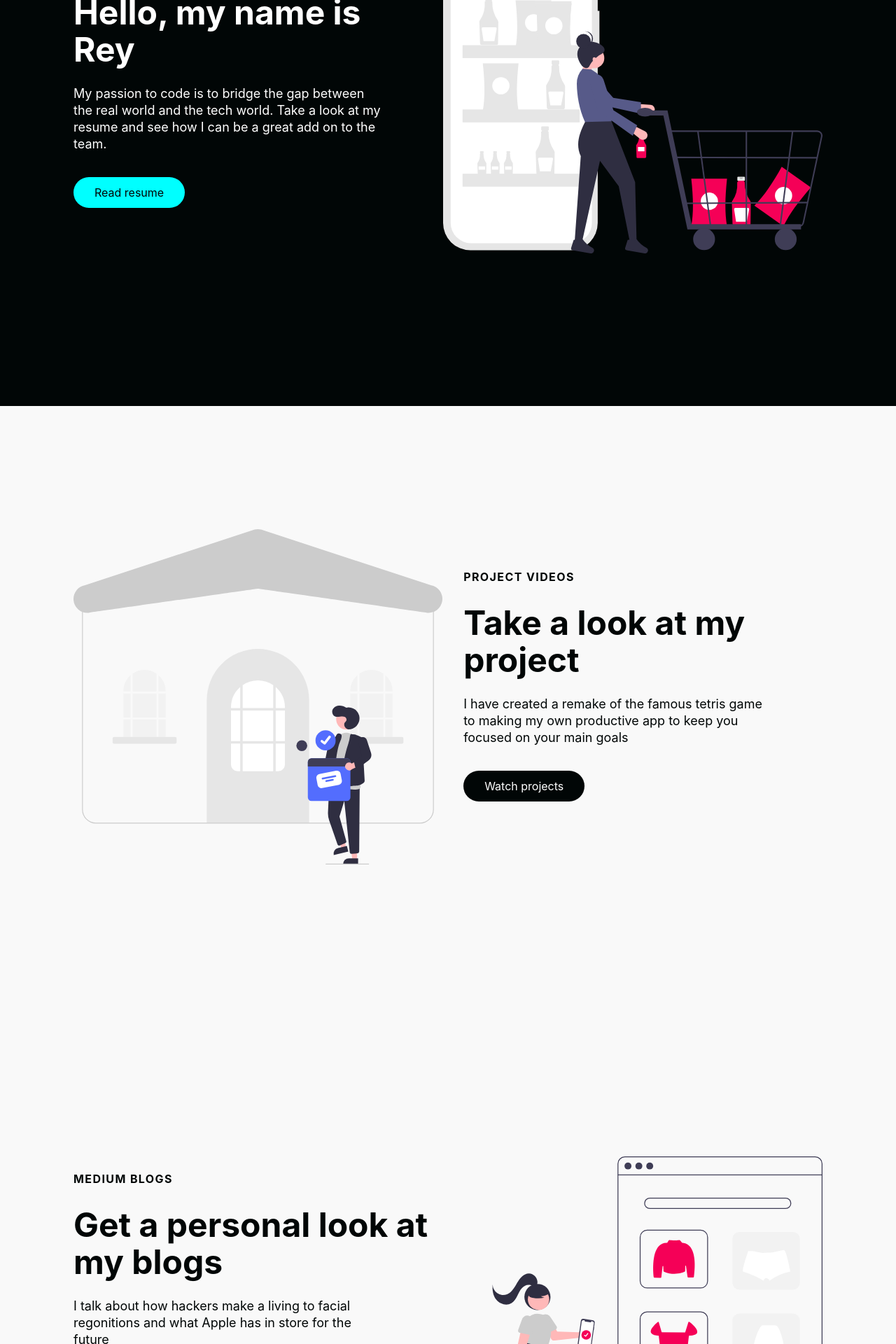
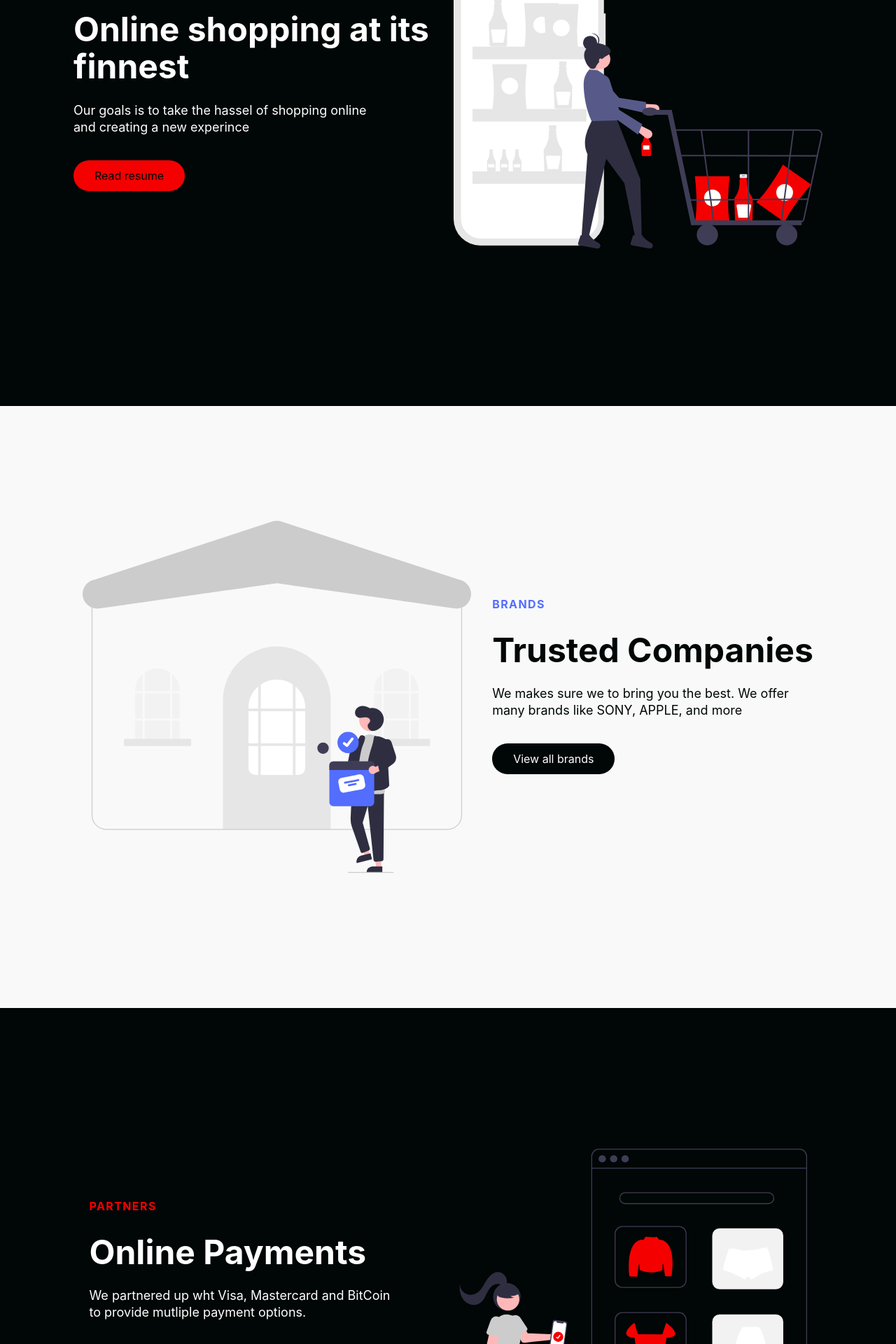
Before and after one commit to reynaldoayala062/jb-exports, a React (Create React App) app: page / in a window 1280 px wide. Shown: the part 1080-3000 px from the top of the page at 70% size. Built offline with nearby package versions, Linux system fonts and the light colour scheme.

Commit message:
info pictures and text

```diff
--- a/src/components/ButtonElements.js
+++ b/src/components/ButtonElements.js
@@ -3,7 +3,7 @@ import {Link} from "react-scroll";
 
 export const Button = styled.a`
     border-radius: 50px;
-    background: ${({primary}) => (primary ? '#00FFFF' : '#010606')
+    background: ${({primary}) => (primary ? '#F50000' : '#010606')
     };
     white-space: nowrap;
     padding: ${({big}) => (big ? '14px 48px' : '12px 30px')};
@@ -20,7 +20,7 @@ export const Button = styled.a`
 
     &:hover {
         transition: all 0.2s ease-in-out;
-        background: ${({primary}) => (primary ? '#fff' : '#00FFFF')
+        background: ${({primary}) => (primary ? '#fff' : '#536DFE')
     };
     }
 `;
--- a/src/components/InfoSection/InfoElements.js
+++ b/src/components/InfoSection/InfoElements.js
@@ -72,7 +72,7 @@ export const TextWrapper = styled.div`
 `;
 
 export const TopLine = styled.p`
-    color: ${({ lightTop}) => (lightTop ? '#00FFFF' : '#010606')};
+    color: ${({ lightTop}) => (lightTop ? '#F50000' : '#536DFE')};
     font-size: 16px;
     line-height: 16px;
     font-weight: 700;
--- a/src/components/InfoSection/data.js
+++ b/src/components/InfoSection/data.js
@@ -4,9 +4,9 @@ export const homeObjOne = {
     lightBg: false,
     lightText: true,
     lightTextDesc: true,
-    topLine: 'About Me',
-    headline: 'Hello, my name is Rey',
-    description: 'My passion to code is to bridge the gap between the real world and the tech world. Take a look at my resume and see how I can be a great add on to the team.',
+    topLine: 'About Us',
+    headline: 'Online shopping at its finnest',
+    description: 'Our goals is to take the hassel of shopping online and creating a new experince',
     buttonLabel: 'Read resume',
     imgStart: false,
     img: require('../../Images/svg-1.svg').default,
@@ -23,10 +23,10 @@ export const homeObjTwo = {
     lightBg: true,
     lightText: false,
     lightTextDesc: false,
-    topLine: 'Project Videos',
-    headline: 'Take a look at my project',
-    description: 'I have created a remake of the famous tetris game to making my own productive app to keep you focused on your main goals ',
-    buttonLabel: 'Watch projects',
+    topLine: 'Brands',
+    headline: 'Trusted Companies',
+    description: 'We makes sure we to bring you the best. We offer many brands like SONY, APPLE, and more',
+    buttonLabel: 'View all brands',
     imgStart: true,
     img: require('../../Images/svg-2.svg').default,
     alt: 'projects',
@@ -38,19 +38,19 @@ export const homeObjTwo = {
 
 export const homeObjThree = {
     id: 'partners',
-    lightTop: false,
-    lightBg: true,
-    lightText: false,
-    lightTextDesc: false,
-    topLine: 'Medium Blogs',
-    headline: 'Get a personal look at my blogs',
-    description: 'I talk about how hackers make a living to facial regonitions and what Apple has in store for the future',
+    lightTop: true,
+    lightBg: false,
+    lightText: true,
+    lightTextDesc: true,
+    topLine: 'Partners',
+    headline: 'Online Payments',
+    description: 'We partnered up wht Visa, Mastercard and BitCoin to provide mutliple payment options.',
     buttonLabel: 'Read blogs',
     imgStart: false,
     img: require('../../Images/svg-3.svg').default,
     alt: 'blogs',
-    dark: false,
-    primary: false,
-    darkText: true,
+    dark: true,
+    primary: true,
+    darkText: false,
     url: "//reynaldo-ayala.medium.com/"
 };
```
Also changed, not shown: src/Images/svg-1.svg, src/Images/svg-3.svg.
